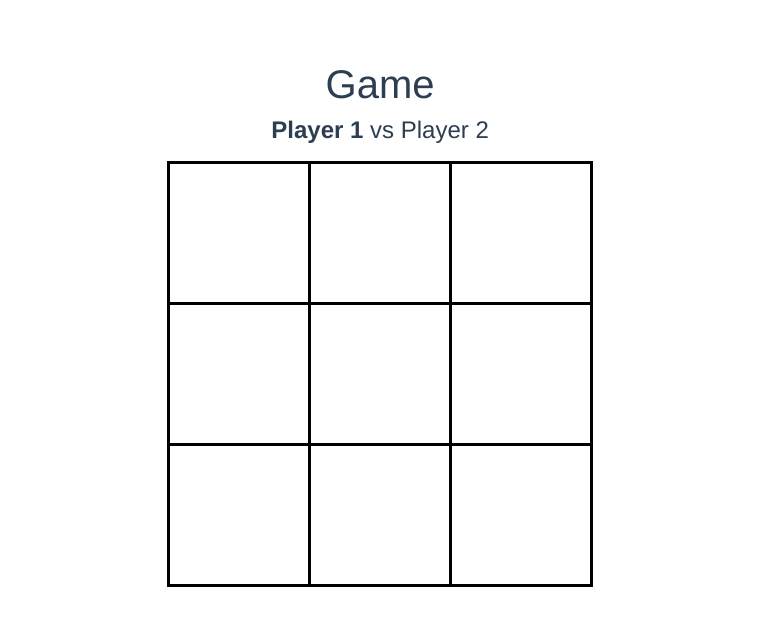
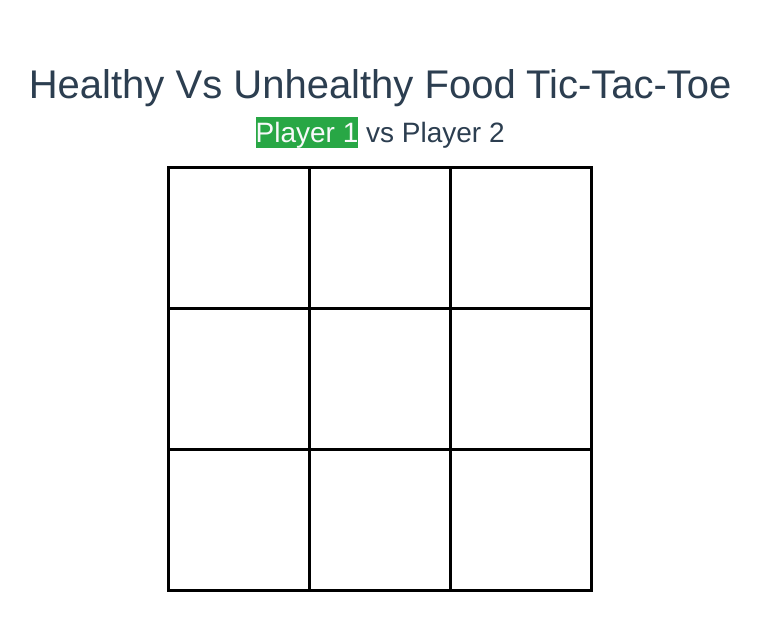
Before and after one commit to jamiepinheiro/TicTacToe, a Vue app: page / in a window 1280 px wide. Shown: the top 630 px of the page, without its empty margins (260-1021 px from the left). Built offline with nearby package versions, Linux system fonts and the light colour scheme.

Commit message:
Add game logic for only 1 person to mark a cell

```diff
--- a/public/index.html
+++ b/public/index.html
@@ -10,7 +10,7 @@
   </head>
   <body>
     <noscript>
-      <strong>We're sorry but kitchenmate doesn't work properly without JavaScript enabled. Please enable it to continue.</strong>
+      <strong>We're sorry but this website doesn't work properly without JavaScript enabled. Please enable it to continue.</strong>
     </noscript>
     <div id="app"></div>
     <!-- built files will be auto injected -->
--- a/src/components/Cell.vue
+++ b/src/components/Cell.vue
@@ -1,5 +1,8 @@
 <template>
-	<div @click="clickCell(coordinates)" :class="{ donut: val=='d', cinnamon: val=='c'}"></div>
+	<div
+	@click="clickCell(coordinates)"
+	:class="{ donut: val=='d', cinnamon: val=='c', clickable: val == ''}">
+	</div>
 </template>
 
 <script>
@@ -29,7 +32,8 @@ export default {
 	.cinnamon {
 		background-image: url("../assets/cinnamon.svg");
 	}
-	div:hover {
+
+	.clickable:hover {
 		background-color: #eeeeee;
 		cursor: pointer;
 	}
--- a/src/components/Game.vue
+++ b/src/components/Game.vue
@@ -1,11 +1,11 @@
 <template>
 	<div>
-		<h1>Game</h1>
-		<h4 class="mb-3">
-			<span :class="{'font-weight-bold': currentPlayer == 0}">{{players[0]}}</span>
+		<h1>Healthy Vs Unhealthy Food Tic-Tac-Toe</h1>
+		<h3 class="mb-3">
+			<span :class="{'text-light bg-success': currentPlayer == 0}">{{players[0]}}</span>
 			vs
-			<span :class="{'font-weight-bold': currentPlayer == 1}">{{players[1]}}</span>
-		</h4>
+			<span :class="{'text-light bg-success': currentPlayer == 1}">{{players[1]}}</span>
+		</h3>
 		<table class="col-md-4 col-sm-10 mx-auto">
 			<tr v-for="y in indexes" :key=y>
 				<td v-for="x in indexes" :key=x>
@@ -21,22 +21,30 @@
 import Cell from './Cell.vue'
 
 export default {
-	props: ["players"],
+	props: ['players'],
 	data() {
 		return {
 			currentPlayer: 0,
-			board: Array(3).fill().map(()=>Array(3).fill()),
+			board: Array(3).fill().map(()=>Array(3).fill('')), //3 by 3 matrix that will store game data
 			indexes: [0, 1, 2],
-			options: ['d', 'c']
+			options: ['d', 'c'],
+			gameover: false
 		}
 	},
 	components: {
 		Cell
 	},
 	methods: {
+		// Executed by a cell when it is marked by a player
 		clickCell(coordinates) {
-			this.board[coordinates[1]][coordinates[0]] = this.options[this.currentPlayer];
-			this.currentPlayer = this.currentPlayer == 1 ? 0 : 1;
+			if (this.board[coordinates[1]][coordinates[0]] === ''){
+				this.board[coordinates[1]][coordinates[0]] = this.options[this.currentPlayer];
+				this.currentPlayer = this.currentPlayer == 1 ? 0 : 1;
+				this.checkGameover();
+			}
+		},
+		checkGameover() {
+
 		}
 	}
 }
```
